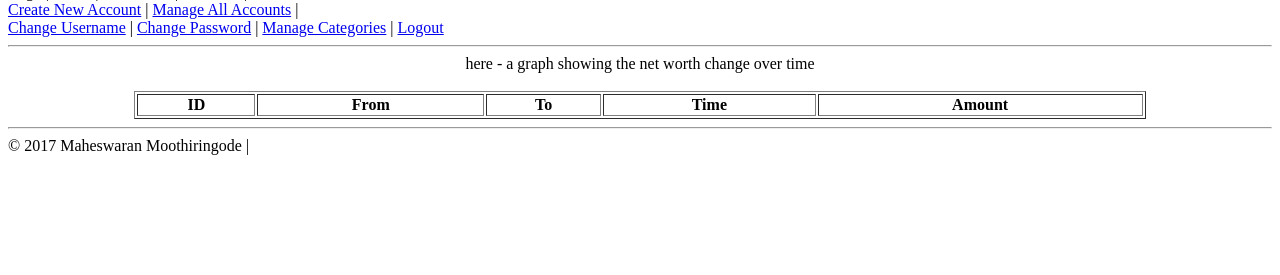
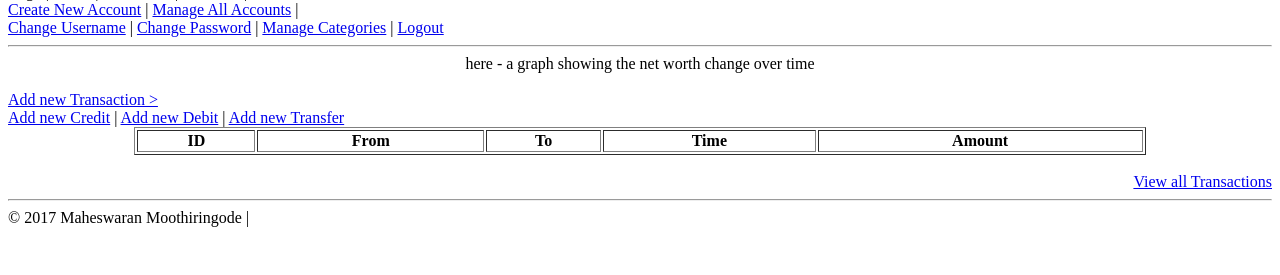
Before and after one commit to maheswaranm/finman, a Django app: template finmancore/templates/home.html in a window 1280 px wide. Shown: the part 25-300 px from the top of the page. Run offline with Django 3.2, Linux system fonts and the light colour scheme; the template is opened without the code that fills it, so the values that code supplies are empty.

Commit message:
add a few other links + their dummy views

```diff
--- a/finmancore/templates/home.html
+++ b/finmancore/templates/home.html
@@ -2,6 +2,10 @@
 
 {% block content %}
 <div align="center">here - a graph showing the net worth change over time</div>
+<br/>
+<a href="transaction/new">Add new Transaction ></a>
+<br/>
+<a href="credit/new">Add new Credit</a>  |  <a href="debit/new">Add new Debit</a> | <a href="transfer/new">Add new Transfer</a>
 <br/>
 <table border="1" width="80%" align="center">
   <tr>
@@ -35,4 +39,7 @@
   </tr>
   {% endfor %}
 </table>
+<br/>
+
+<div align="right"><a href="transaction/all">View all Transactions</a></div>
 {% endblock %}
--- a/finmancore/urls.py
+++ b/finmancore/urls.py
@@ -10,4 +10,9 @@ urlpatterns = [
     url(r'^profile/changeuser',views.change_user),
     url(r'^profile/changepass',views.change_pass),
     url(r'^categories/manage',views.category_manage),
+    url(r'^transaction/new',views.transaction_new),
+    url(r'^transaction/all',views.transaction_all),
+    url(r'^credit/new',views.credit_new),
+    url(r'^debit/new',views.debit_new),
+    url(r'^transfer/new',views.transfer_new),
 ]
```
Also changed, not shown: finmancore/views.py (+20 -0 lines).
